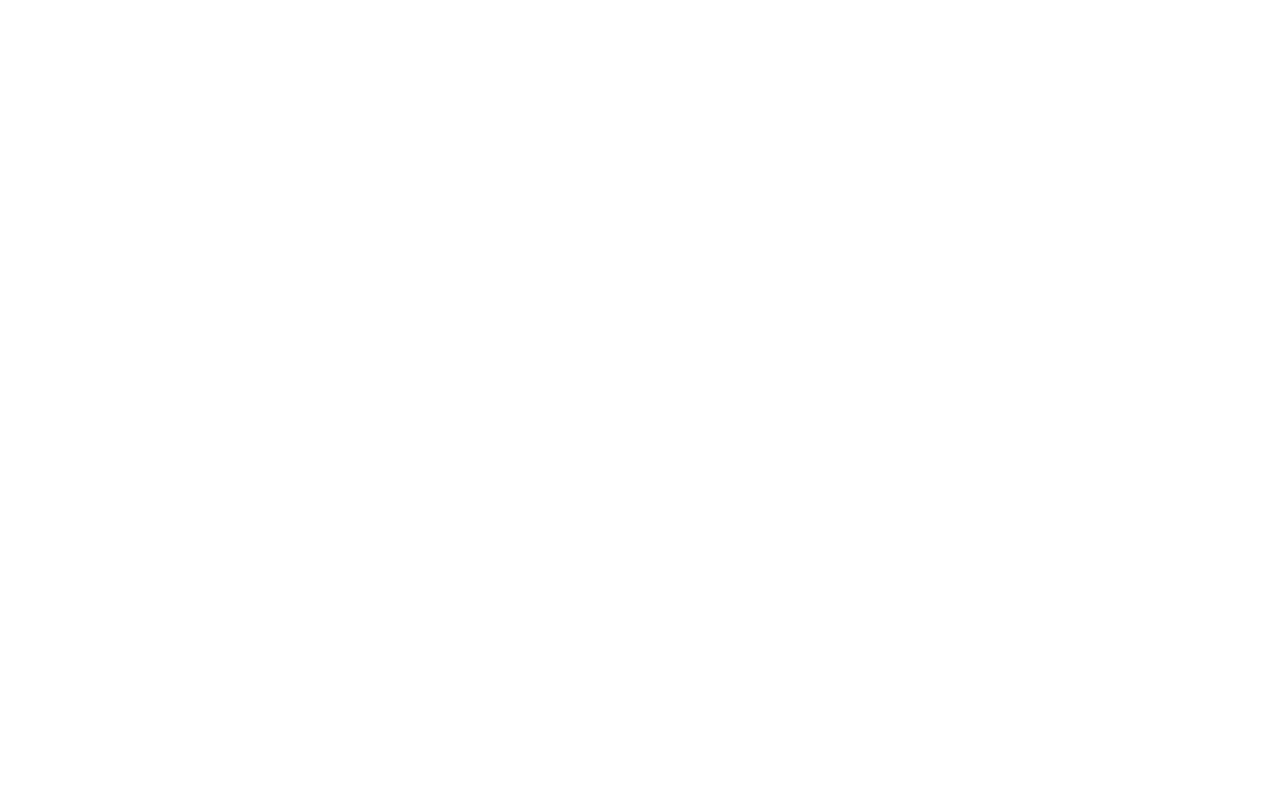
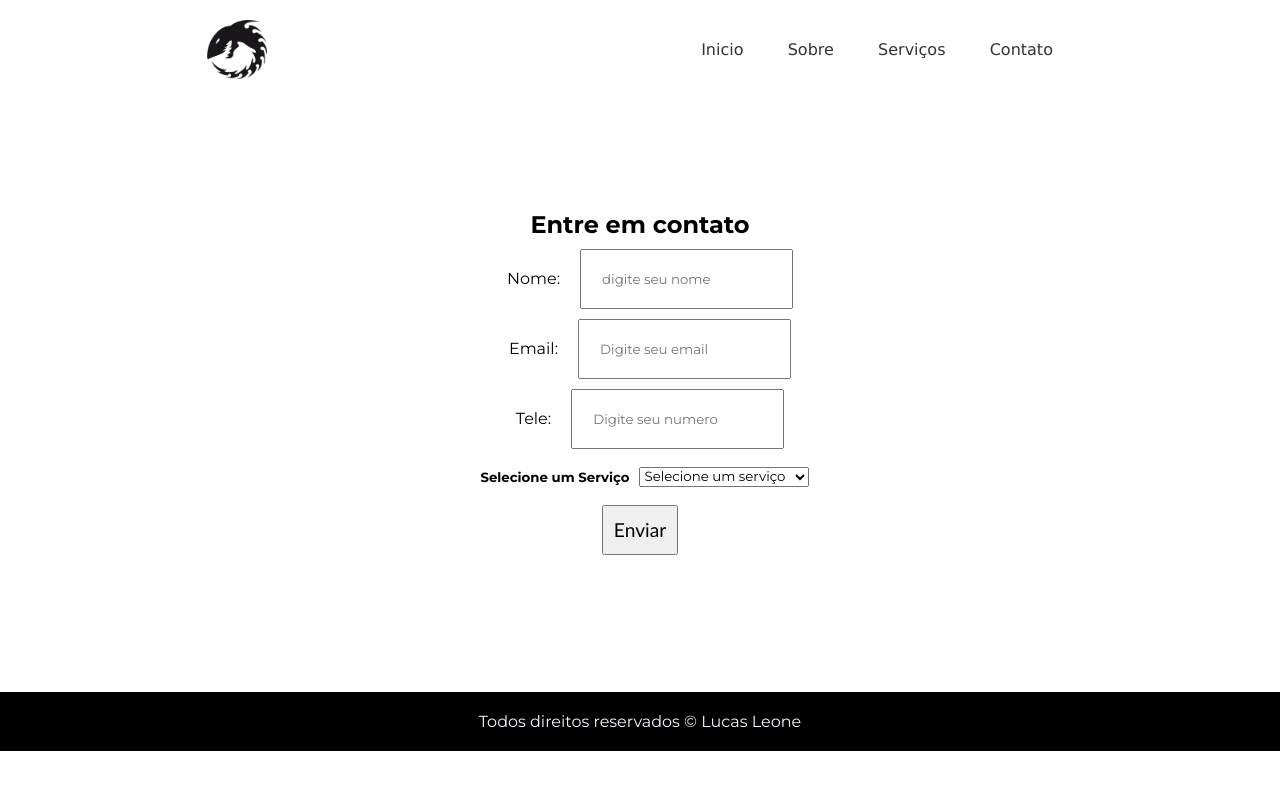
Before and after one commit to LcsLeone/Front-senai, a plain HTML site: page Atividade-Front/PAGINAS/contato.html in a window 1280 px wide. Drawn offline with Linux system fonts and the light colour scheme.

Commit message:
Atividade-Front
t2

```diff
--- a/Atividade-Front/CSS/reset.css
+++ b/Atividade-Front/CSS/reset.css
@@ -1,6 +1,52 @@
+@import url(https://fonts.googleapis.com/css?family=Montserrat:400,700);
+
 *{
+  font-family: 'Montserrat', Arial, sans-serif;
     padding: 0;
     margin: 0;
 }
 
 /* Estilo Barra de navegação */
+
+nav {
+    display: flex;
+    margin-top: 20px;
+    justify-content: space-around;
+    background-color: #ffffff;
+  }
+
+nav div img{
+    width: 60px;
+}
+
+  nav ul {
+    list-style-type: none;
+  }
+
+  nav ul li {
+    display: inline-block;
+  }
+
+  nav ul li a {
+    font-family: Verdana, Geneva, Tahoma, sans-serif;
+    display: block;
+    padding: 20px;
+    text-decoration: none;
+    color: #333;
+  }
+
+  nav ul li a:hover {
+    color: rgb(255, 255, 255);
+    border-radius: 5%;
+    background-color: #000000;
+    transition: .3s;
+  }
+
+  /* #Footer */
+
+  footer{
+    background-color: black;
+    color: aliceblue;
+    padding: 20px;
+    text-align: center;
+  }
--- a/Atividade-Front/CSS/style_contato.css
+++ b/Atividade-Front/CSS/style_contato.css
@@ -0,0 +1,30 @@
+form{
+    padding: 127px;
+}
+
+form h2{
+    text-align: center;
+}
+
+form div{
+    display: flex;
+    justify-content: center;
+    align-items: center;
+    margin: 10px;
+}
+
+form label{
+    margin: 20px;
+}
+
+form input{
+    padding: 20px;
+    color: red;
+}
+
+form button{
+    height: 50px;
+    padding: 10px;
+    font-family: 'Trebuchet MS', 'Lucida Sans Unicode', 'Lucida Grande', 'Lucida Sans', Arial, sans-serif;
+    font-size: larger;
+}
--- a/Atividade-Front/PAGINAS/contato.html
+++ b/Atividade-Front/PAGINAS/contato.html
@@ -1,12 +1,69 @@
 <!DOCTYPE html>
 <html lang="pt-br">
+
 <head>
     <meta charset="UTF-8">
     <meta http-equiv="X-UA-Compatible" content="IE=edge">
     <meta name="viewport" content="width=device-width, initial-scale=1.0">
+    <link rel="stylesheet" href="/CSS/reset.css">
+    <link rel="stylesheet" href="/CSS/style_contato.css">
+    <link rel="shortcut icon" type="image/x-icon" href="/IMAGENS/FAVICOM/favicon.ico">
     <title>TATTOO - SHARK</title>
 </head>
+
 <body>
+    <!-- #Nav-bar -->
+    <nav>
+        <div>
+            <a href="/index.HTML">
+                <img src="/IMAGENS/pngwing.com.png" alt="">
+            </a>
+        </div>
+        <ul>
+            <li><a href="/index.HTML">Inicio</a></li>
+            <li><a href="/index.HTML#sobre">Sobre</a></li>
+            <li><a href="/index.HTML#servicos">Serviços</a></li>
+            <li><a href="/PAGINAS/contato.html">Contato</a></li>
+        </ul>
+    </nav>
 
+    <!-- #Formulario contato -->
+    <form method="post">
+        <h2>Entre em contato</h2>
+        <div class="nome">
+            <label for="Nome">Nome:</label>
+            <input type="text" placeholder="digite seu nome">
+        </div>
+        <div>
+            <label for="Email">Email:</label>
+            <input type="email" placeholder="Digite seu email">
+        </div>
+        <div class="telefone">
+            <label for="tel">Tele: </label>
+            <input type="tel" placeholder="Digite seu numero">
+        </div>
+        <div>
+            <div>
+                <h5>Selecione um Serviço</h5>
+            </div>
+            <select>
+                <option disabled hidden selected>Selecione um serviço</option>
+                <option>S H A R K - L I F S H</option>
+                <option>S H A R K - C A R T H C</option>
+                <option>S H A R K - S O P S H</option>
+            </select>
+        </div>
+        <div>
+            <button type="submit">Enviar</button>
+        </div>
+    </form>
+
+    <!-- #Footer -->
+    <footer>
+        <span>
+            <p>Todos direitos reservados &copy; Lucas Leone</p>
+        </span>
+    </footer>
 </body>
+
 </html>
```
Also changed, not shown: Atividade-Front/CSS/style_index.css (+93 -0 lines), Atividade-Front/index.HTML (+84 -0 lines), Atividade-Front/IMAGENS/card-1_resized-transformed.png (added), Atividade-Front/IMAGENS/card-2_resized-transformed.png (added), Atividade-Front/IMAGENS/card-3_resized-transformed.png (added).
